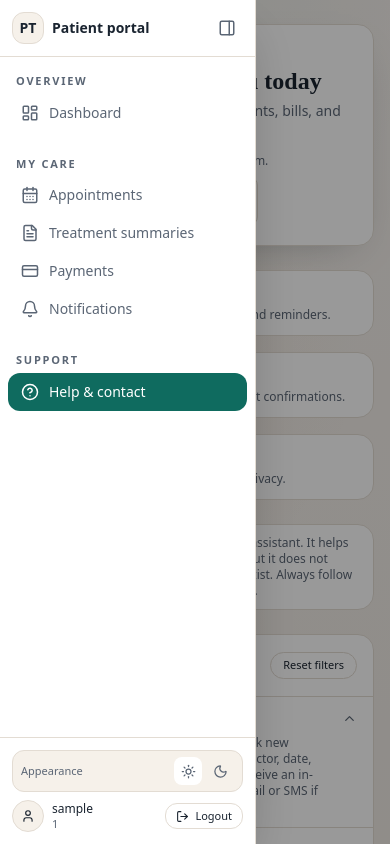
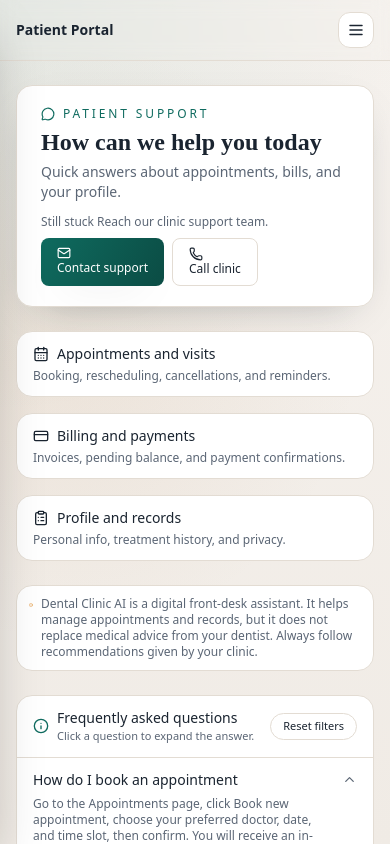
Before and after one commit to shashank35i/DentraOS, a React (Vite) app in the folder Frontend/: page /patient/support in a window 390 px wide. Built offline with nearby package versions, Linux system fonts and the light colour scheme; no server answers; sample sign-in values are in the browser's storage.

Commit message:
Fix patient layout mobile menu and guard treatments

```diff
--- a/Frontend/src/layouts/patient/PatientLayout.tsx
+++ b/Frontend/src/layouts/patient/PatientLayout.tsx
@@ -1,4 +1,5 @@
-import React, { useMemo, useState } from "react";
+import React, { useEffect, useMemo, useState } from "react";
+import { MenuIcon } from "lucide-react";
 import { PatientSidebar } from "./PatientSidebar";
 
 type Props = {
@@ -6,32 +7,56 @@ type Props = {
 };
 
 export const PatientLayout: React.FC<Props> = ({ children }) => {
-  const [sidebarOpen, setSidebarOpen] = useState(true);
+  const [sidebarOpen, setSidebarOpen] = useState<boolean>(() => {
+    if (typeof window === "undefined") return false;
+    const stored = localStorage.getItem("patient_sidebar_open");
+    if (stored === "true") return true;
+    if (stored === "false") return false;
+    return window.innerWidth >= 1024;
+  });
+
+  useEffect(() => {
+    localStorage.setItem("patient_sidebar_open", String(sidebarOpen));
+  }, [sidebarOpen]);
 
   const leftPad = useMemo(() => {
     return sidebarOpen ? "lg:pl-64" : "lg:pl-16";
   }, [sidebarOpen]);
 
+  const openSidebar = () => setSidebarOpen(true);
+  const toggleSidebar = () => setSidebarOpen((v) => !v);
+
   return (
     <div className="app-shell h-screen w-full overflow-hidden">
       <div className="fixed inset-y-0 left-0 z-40">
-        <PatientSidebar
-          isOpen={sidebarOpen}
-          onToggle={() => setSidebarOpen((v) => !v)}
-        />
+        <PatientSidebar isOpen={sidebarOpen} onToggle={toggleSidebar} />
       </div>
 
-      <main
+      <div
         className={[
           leftPad,
-          "h-screen overflow-y-auto overflow-x-hidden",
+          "h-screen flex flex-col",
           "transition-[padding] duration-150 ease-out",
         ].join(" ")}
       >
-        <div className="min-h-screen px-4 sm:px-6 lg:px-8 py-6">
-          {children}
-        </div>
-      </main>
+        <header className="flex items-center justify-between px-4 lg:px-6 py-3 border-b border-line bg-surface/90 backdrop-blur lg:hidden">
+          <div className="text-sm font-semibold text-ink">Patient Portal</div>
+          <button
+            type="button"
+            onClick={openSidebar}
+            className="inline-flex items-center justify-center h-9 w-9 rounded-xl border border-line bg-surface text-ink"
+            aria-label="Open menu"
+          >
+            <MenuIcon size={18} />
+          </button>
+        </header>
+
+        <main className="flex-1 overflow-y-auto overflow-x-hidden">
+          <div className="min-h-screen px-4 sm:px-6 lg:px-8 py-6">
+            {children}
+          </div>
+        </main>
+      </div>
     </div>
   );
 };
--- a/Frontend/src/pages/PatientTreatments.tsx
+++ b/Frontend/src/pages/PatientTreatments.tsx
@@ -77,8 +77,12 @@ export const PatientTreatments: React.FC = () => {
         if (cancelled) return;
 
         const items = Array.isArray(data.items) ? data.items : [];
-        setTreatments(items);
-        setExpandedId(items.length ? items[0].id : null);
+        const safeItems = items.filter(
+          (item): item is Treatment =>
+            !!item && typeof item === "object" && "id" in item
+        );
+        setTreatments(safeItems);
+        setExpandedId(safeItems.length ? safeItems[0].id : null);
         setStatus("ready");
       } catch (err: any) {
         if (cancelled) return;
```
